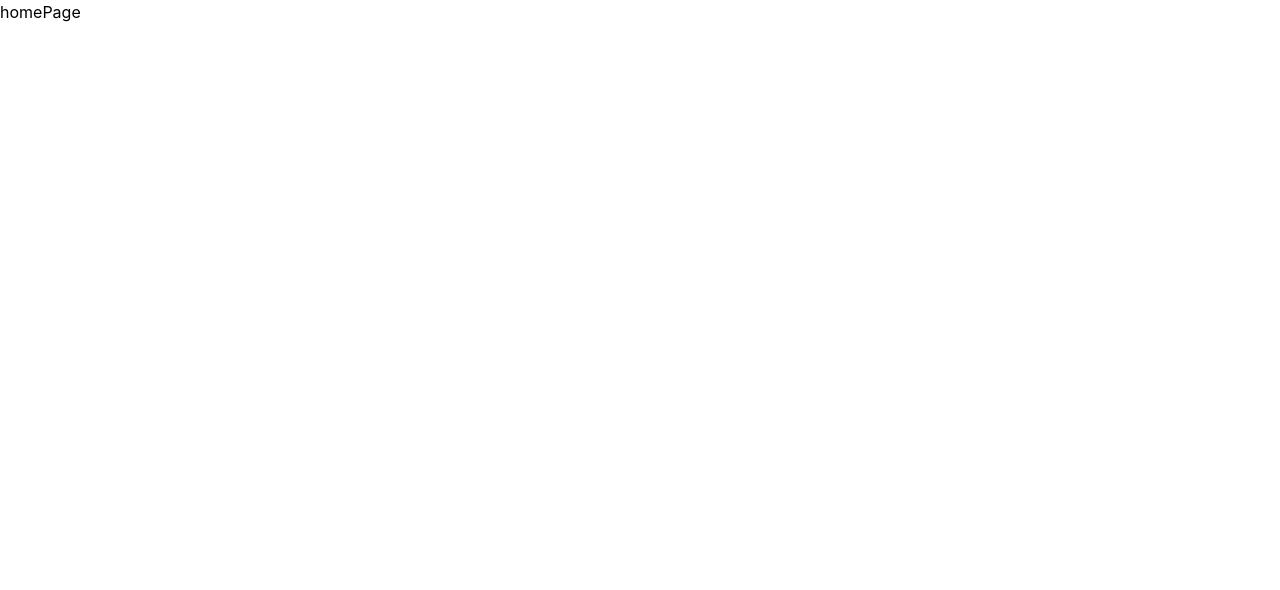
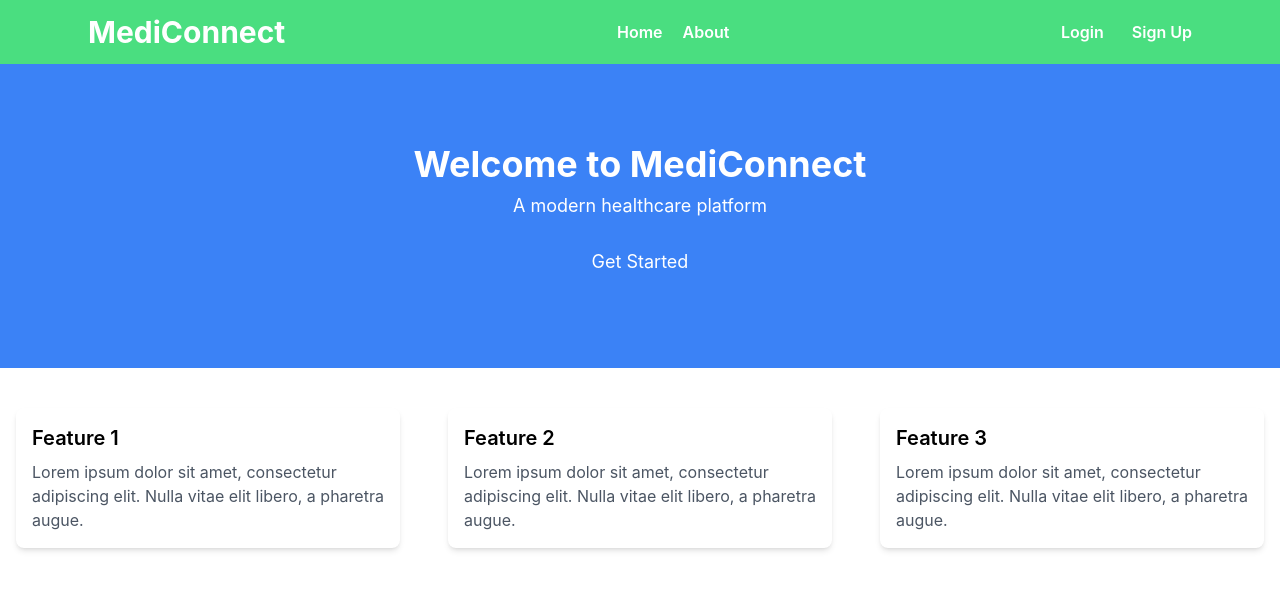
Before and after one commit to nmemarcoding/MediConnect, a React (Create React App) app in the folder client/: page / in a window 1280 px wide. Shown: the top 590 px of the page. Built offline with nearby package versions, Linux system fonts and the light colour scheme; the HTML template or start-up script is replaced by a standard one.

Commit message:
Updated Navbar component with user context and logout functionality

```diff
--- /dev/null
+++ b/client/src/components/navbar/navbar.js
@@ -0,0 +1,102 @@
+import React, { useState, useContext } from 'react';
+import { Link, useNavigate } from 'react-router-dom';
+import useStore from '../../store';
+
+const Navbar = () => {
+    const navigate = useNavigate();
+    const [isNavOpen, setIsNavOpen] = useState(false);
+    const userInfo = useStore((state) => state.userInf);
+    const deleteUserInfo = useStore((state) => state.deleteUserInfo);
+
+
+    // Placeholder for user context, replace with your actual user context logic
+    const user = { isLoggedIn: userInfo.firstName, role: userInfo.rule };
+
+    const handleLogout = () => {
+        // Implement your logout logic here
+        deleteUserInfo();
+        navigate('/login');
+    };
+
+    return (
+        <nav className="bg-green-400">
+            <div className="max-w-6xl mx-auto px-4">
+                <div className="flex justify-between items-center h-16">
+                    <Link to="/" className="flex items-center py-4 px-2 text-white text-3xl font-bold">MediConnect</Link>
+
+                    {/* Primary Nav Items for desktop */}
+                    <div className="hidden md:flex items-center space-x-1">
+                        <Link to="/" className="py-4 px-2 text-white font-semibold hover:text-gray-300">Home</Link>
+                        <Link to="/about" className="py-4 px-2 text-white font-semibold hover:text-gray-300">About</Link>
+                        {/* Additional desktop links */}
+                    </div>
+
+                    {/* Secondary Nav Items for desktop */}
+                    <div className="hidden md:flex items-center space-x-3">
+                        {user.isLoggedIn ? (
+                            <>
+                                {/* Doctor or patient specific links */}
+                                {user.role === 'doctor' ? (
+                                    <>
+                                        <Link to="/dashboard" className="py-2 px-2 text-white font-semibold hover:text-gray-300">Dashboard</Link>
+                                        <Link to="/schedule" className="py-2 px-2 text-white font-semibold hover:text-gray-300">Schedule</Link>
+                                    </>
+                                ) : (
+                                    <>
+                                        <Link to="/appointments" className="py-2 px-2 text-white font-semibold hover:text-gray-300">Appointments</Link>
+                                        <Link to="/prescriptions" className="py-2 px-2 text-white font-semibold hover:text-gray-300">Prescriptions</Link>
+                                    </>
+                                )}
+                                <button onClick={handleLogout} className="py-2 px-2 text-white font-semibold hover:text-gray-300">Logout</button>
+                            </>
+                        ) : (
+                            <>
+                                <Link to="/login" className="py-2 px-2 text-white font-semibold hover:text-gray-300">Login</Link>
+                                <Link to="/signup" className="py-2 px-2 text-white font-semibold hover:text-gray-300">Sign Up</Link>
+                            </>
+                        )}
+                    </div>
+
+                    {/* Mobile Menu Button */}
+                    <div className="md:hidden flex items-center">
+                        <button type="button" onClick={() => setIsNavOpen((prev) => !prev)}>
+                            <div className="space-y-2">
+                                <span className="block w-8 h-0.5 bg-white"></span>
+                                <span className="block w-8 h-0.5 bg-white"></span>
+                                <span className="block w-8 h-0.5 bg-white"></span>
+                            </div>
+                        </button>
+                    </div>
+                </div>
+
+                {/* Mobile Menu */}
+                <div className={`${isNavOpen ? 'block' : 'hidden'} md:hidden bg-green-400 pb-4`}>
+                    <Link to="/" className="block py-2 px-4 text-sm text-white hover:bg-green-500">Home</Link>
+                    <Link to="/about" className="block py-2 px-4 text-sm text-white hover:bg-green-500">About</Link>
+                    {user.isLoggedIn && user.role === 'doctor' && (
+                        <>
+                            <Link to="/dashboard" className="block py-2 px-4 text-sm text-white hover:bg-green-500">Dashboard</Link>
+                            <Link to="/schedule" className="block py-2 px-4 text-sm text-white hover:bg-green-500">Schedule</Link>
+                        </>
+                    )}
+                    {user.isLoggedIn && user.role === 'patient' && (
+                        <>
+                            <Link to="/appointments" className="block py-2 px-4 text-sm text-white hover:bg-green-500">Appointments</Link>
+                            <Link to="/prescriptions" className="block py-2 px-4 text-sm text-white hover:bg-green-500">Prescriptions</Link>
+                        </>
+                    )}
+                    {user.isLoggedIn ? (
+                        <button onClick={handleLogout} className="block py-2 px-4 text-sm text-white hover:bg-green-500 w-full text-left">Logout</button>
+                    ) : (
+                        <>
+                            <Link to="/login" className="block py-2 px-4 text-sm text-white hover:bg-green-500">Login</Link>
+                            <Link to="/signup" className="block py-2 px-4 text-sm text-white hover:bg-green-500">Sign Up</Link>
+                        </>
+                    )}
+                </div>
+            </div>
+        </nav>
+    );
+};
+
+export default Navbar;
--- a/client/src/pages/homePage/homePage.js
+++ b/client/src/pages/homePage/homePage.js
@@ -1,7 +1,52 @@
-import React from 'react'
+import React from 'react';
+import Navbar from '../../components/navbar/navbar';
 
-export default function homePage() {
+function HomePage() {
   return (
-    <div>homePage</div>
-  )
+    <div>
+      <Navbar />
+      <header className="bg-blue-500 text-white py-20">
+        <div className="container mx-auto text-center">
+          <h1 className="text-4xl font-bold mb-2">Welcome to MediConnect</h1>
+          <p className="text-lg mb-4">A modern healthcare platform</p>
+          <button className="bg-primary text-white px-6 py-3 rounded-full text-lg hover:bg-primary-dark transition duration-300">
+            Get Started
+          </button>
+        </div>
+      </header>
+      <main className="container mx-auto mt-10">
+        <section className="grid grid-cols-1 md:grid-cols-3 gap-4">
+          <div className="max-w-sm mx-auto">
+            <div className="bg-white shadow-md rounded-lg p-4">
+              <h2 className="text-xl font-semibold mb-2">Feature 1</h2>
+              <p className="text-gray-600">
+                Lorem ipsum dolor sit amet, consectetur adipiscing elit. Nulla
+                vitae elit libero, a pharetra augue.
+              </p>
+            </div>
+          </div>
+          <div className="max-w-sm mx-auto">
+            <div className="bg-white shadow-md rounded-lg p-4">
+              <h2 className="text-xl font-semibold mb-2">Feature 2</h2>
+              <p className="text-gray-600">
+                Lorem ipsum dolor sit amet, consectetur adipiscing elit. Nulla
+                vitae elit libero, a pharetra augue.
+              </p>
+            </div>
+          </div>
+          <div className="max-w-sm mx-auto">
+            <div className="bg-white shadow-md rounded-lg p-4">
+              <h2 className="text-xl font-semibold mb-2">Feature 3</h2>
+              <p className="text-gray-600">
+                Lorem ipsum dolor sit amet, consectetur adipiscing elit. Nulla
+                vitae elit libero, a pharetra augue.
+              </p>
+            </div>
+          </div>
+        </section>
+      </main>
+    </div>
+  );
 }
+
+export default HomePage;
```
